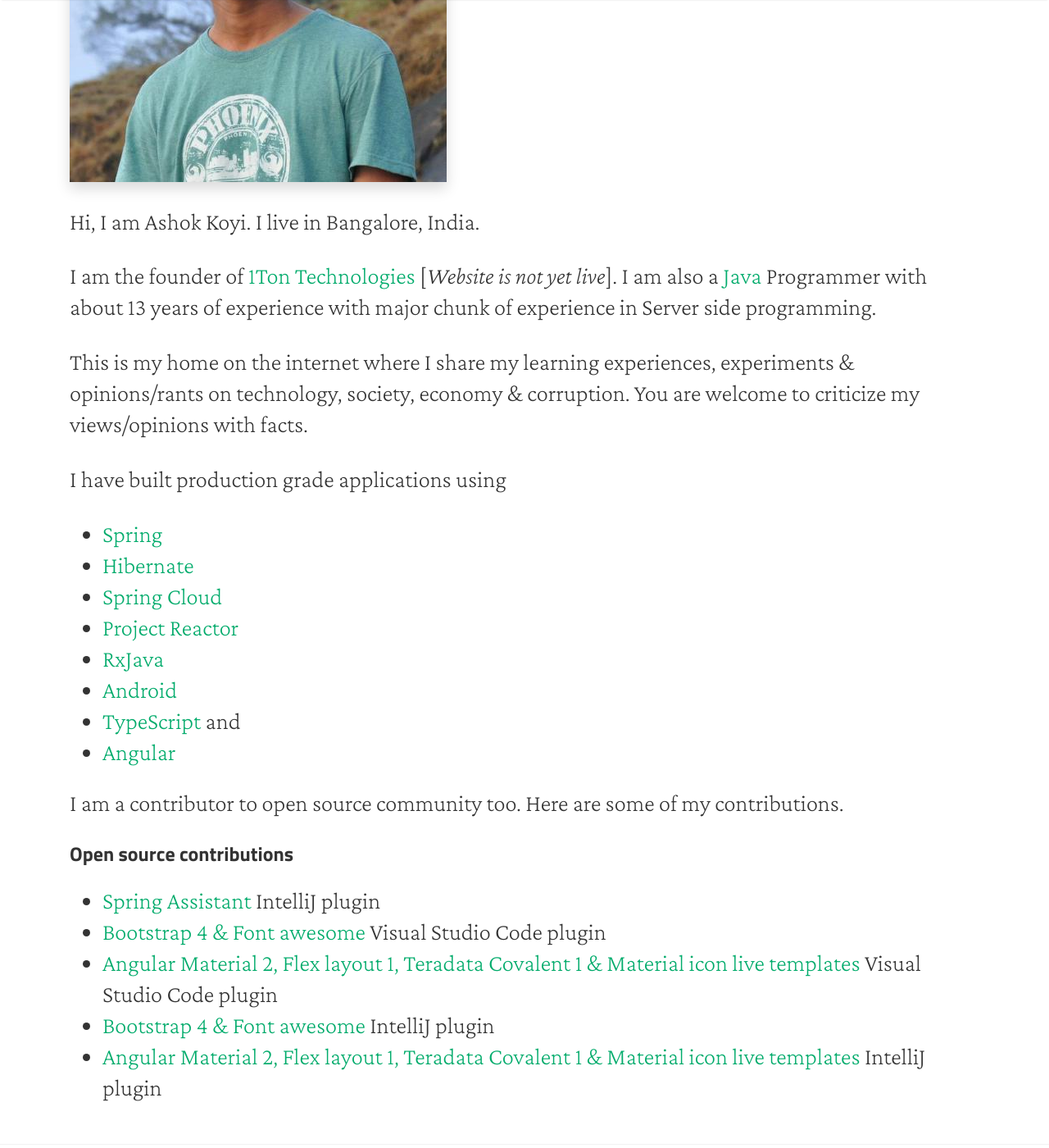
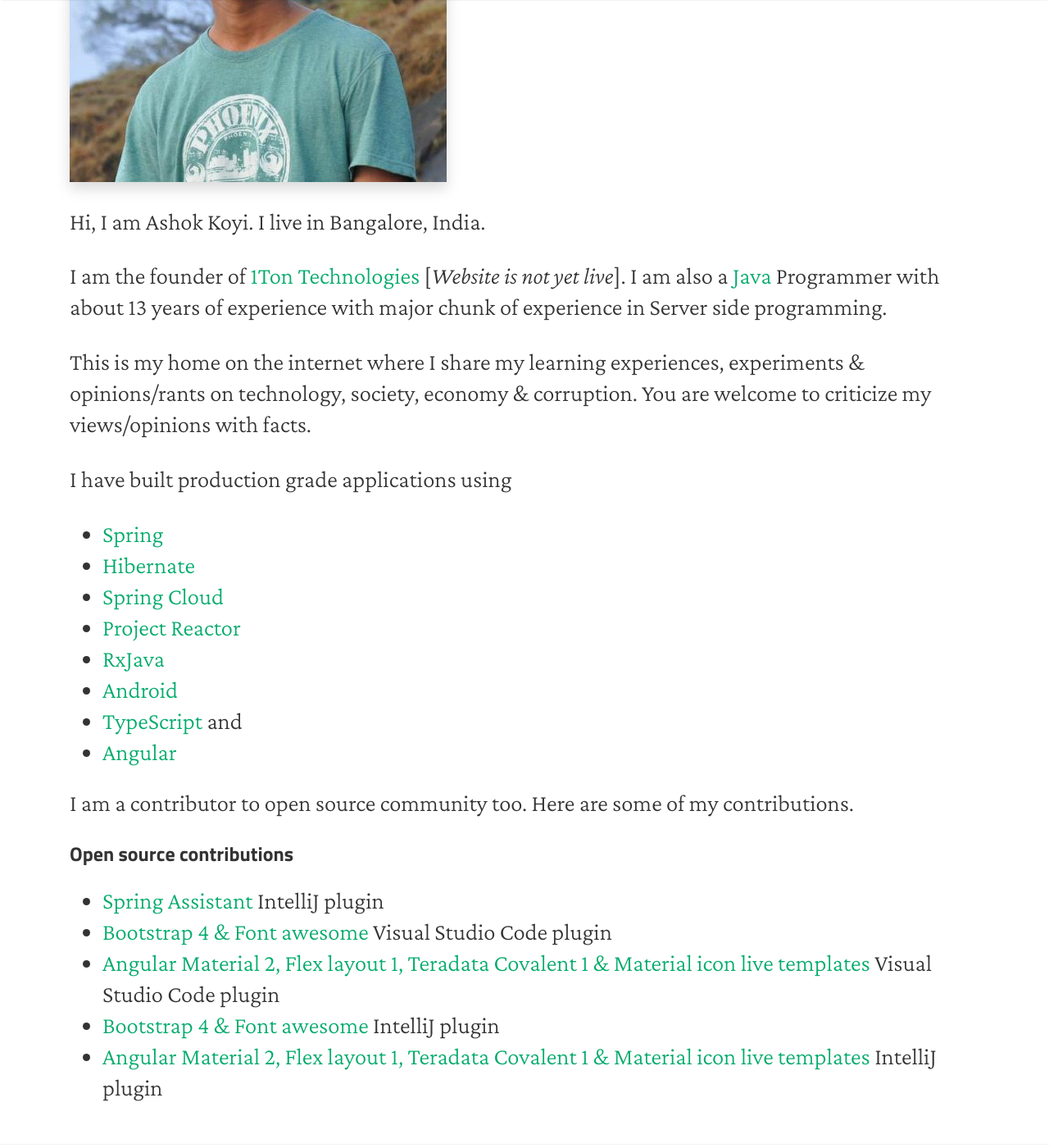
Before and after one commit to thekalinga/thekalinga.in, a Jekyll site: the page built from about.md, in a window 1280 px wide and 1400 px high, scrolled down 424 px. Shown: the whole window at 82% size. Built offline with Jekyll 4.4.1, drawn with Linux system fonts in a browser that asks for light colours; nearby versions of some CDN libraries.

Commit message:
fixed font problem

```diff
--- a/assets/css/screen.css
+++ b/assets/css/screen.css
@@ -339,7 +339,7 @@
 .article-post {
     font-family: "Crimson Pro";
     font-size: 1.8rem;
-    font-weight: lighter;
+    font-weight: 300;
     line-height: 38px;
     color: rgba(0, 0, 0, .8);
 }
```
